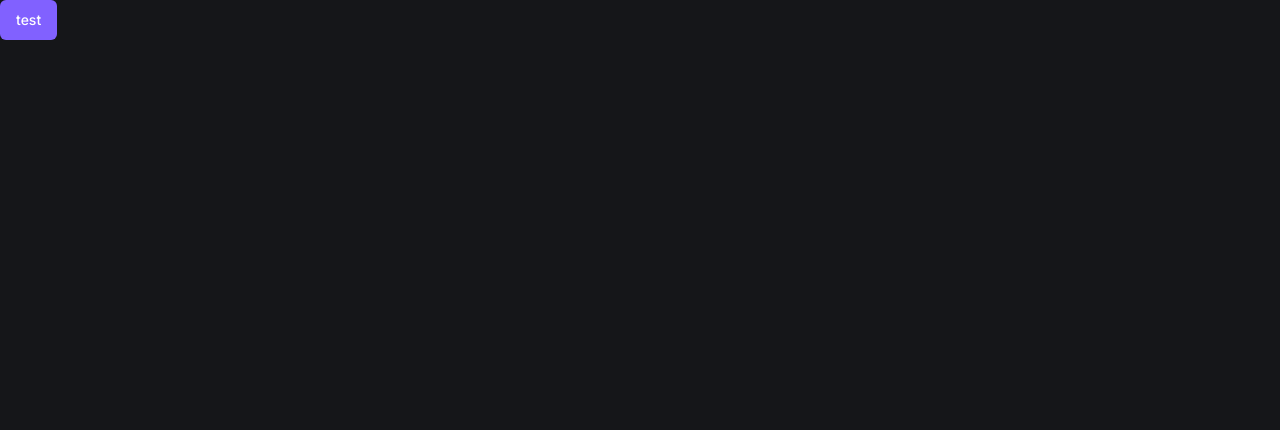
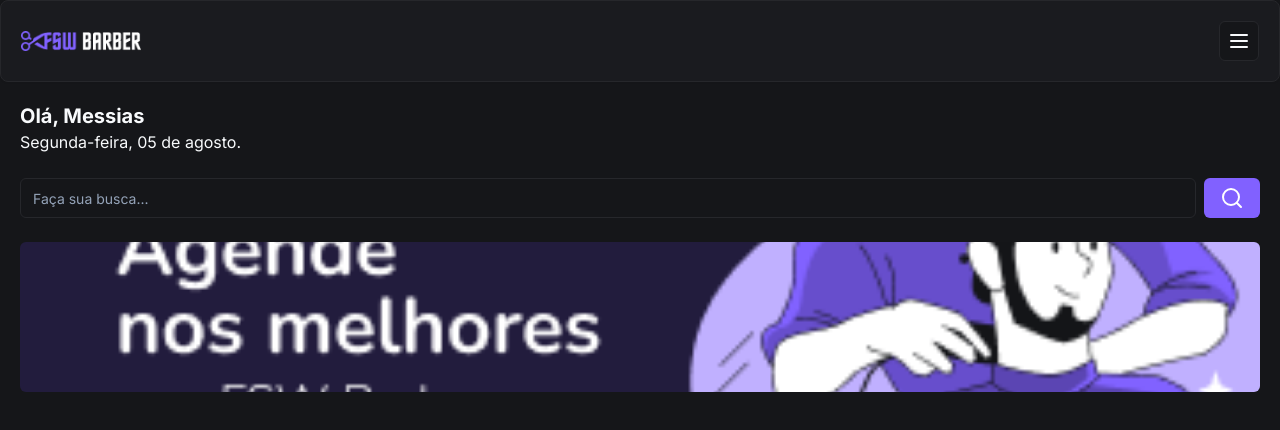
Before and after one commit to diferencial-tech/FSW-Barber, a Next.js app: page / in a window 1280 px wide. Shown: the top 430 px of the page. Built offline with nearby package versions, Linux system fonts and the light colour scheme.

Commit message:
feat: add Header component and banner

```diff
--- /dev/null
+++ b/app/_components/header.tsx
@@ -0,0 +1,19 @@
+import { MenuIcon } from "lucide-react"
+import { Button } from "./ui/button"
+import { Card, CardContent } from "./ui/card"
+import Image from "next/image"
+
+const Header = () => {
+  return (
+    <Card>
+      <CardContent className="flex flex-row items-center justify-between p-5">
+        <Image alt="FSW Barber" src="/logo.png" height={18} width={120} />
+        <Button size="icon" variant="outline">
+          <MenuIcon />
+        </Button>
+      </CardContent>
+    </Card>
+  )
+}
+
+export default Header
--- /dev/null
+++ b/app/_components/ui/card.tsx
@@ -0,0 +1,79 @@
+import * as React from "react"
+
+import { cn } from "@/app/_lib/utils"
+
+const Card = React.forwardRef<
+  HTMLDivElement,
+  React.HTMLAttributes<HTMLDivElement>
+>(({ className, ...props }, ref) => (
+  <div
+    ref={ref}
+    className={cn(
+      "rounded-lg border bg-card text-card-foreground shadow-sm",
+      className,
+    )}
+    {...props}
+  />
+))
+Card.displayName = "Card"
+
+const CardHeader = React.forwardRef<
+  HTMLDivElement,
+  React.HTMLAttributes<HTMLDivElement>
+>(({ className, ...props }, ref) => (
+  <div
+    ref={ref}
+    className={cn("flex flex-col space-y-1.5 p-6", className)}
+    {...props}
+  />
+))
+CardHeader.displayName = "CardHeader"
+
+const CardTitle = React.forwardRef<
+  HTMLParagraphElement,
+  React.HTMLAttributes<HTMLHeadingElement>
+>(({ className, ...props }, ref) => (
+  <h3
+    ref={ref}
+    className={cn(
+      "text-2xl font-semibold leading-none tracking-tight",
+      className,
+    )}
+    {...props}
+  />
+))
+CardTitle.displayName = "CardTitle"
+
+const CardDescription = React.forwardRef<
+  HTMLParagraphElement,
+  React.HTMLAttributes<HTMLParagraphElement>
+>(({ className, ...props }, ref) => (
+  <p
+    ref={ref}
+    className={cn("text-sm text-muted-foreground", className)}
+    {...props}
+  />
+))
+CardDescription.displayName = "CardDescription"
+
+const CardContent = React.forwardRef<
+  HTMLDivElement,
+  React.HTMLAttributes<HTMLDivElement>
+>(({ className, ...props }, ref) => (
+  <div ref={ref} className={cn("p-6 pt-0", className)} {...props} />
+))
+CardContent.displayName = "CardContent"
+
+const CardFooter = React.forwardRef<
+  HTMLDivElement,
+  React.HTMLAttributes<HTMLDivElement>
+>(({ className, ...props }, ref) => (
+  <div
+    ref={ref}
+    className={cn("flex items-center p-6 pt-0", className)}
+    {...props}
+  />
+))
+CardFooter.displayName = "CardFooter"
+
+export { Card, CardHeader, CardFooter, CardTitle, CardDescription, CardContent }
--- /dev/null
+++ b/app/_components/ui/input.tsx
@@ -0,0 +1,25 @@
+import * as React from "react"
+
+import { cn } from "@/app/_lib/utils"
+
+export interface InputProps
+  extends React.InputHTMLAttributes<HTMLInputElement> {}
+
+const Input = React.forwardRef<HTMLInputElement, InputProps>(
+  ({ className, type, ...props }, ref) => {
+    return (
+      <input
+        type={type}
+        className={cn(
+          "flex h-10 w-full rounded-md border border-input bg-background px-3 py-2 text-sm ring-offset-background file:border-0 file:bg-transparent file:text-sm file:font-medium placeholder:text-muted-foreground focus-visible:outline-none focus-visible:ring-2 focus-visible:ring-ring focus-visible:ring-offset-2 disabled:cursor-not-allowed disabled:opacity-50",
+          className,
+        )}
+        ref={ref}
+        {...props}
+      />
+    )
+  },
+)
+Input.displayName = "Input"
+
+export { Input }
--- a/app/page.tsx
+++ b/app/page.tsx
@@ -1,7 +1,34 @@
-import { Button } from "./_components/ui/button";
+import { SearchIcon } from "lucide-react"
+import Header from "./_components/header"
+import { Button } from "./_components/ui/button"
+import { Input } from "./_components/ui/input"
+import Image from "next/image"
 
 const Home = () => {
-  return <Button>test</Button>;
-};
+  return (
+    <div>
+      <Header />
+      <div className="p-5">
+        <h2 className="text-xl font-bold">Olá, Messias</h2>
+        <p>Segunda-feira, 05 de agosto.</p>
+        <div className="mt-6 flex items-center gap-2">
+          <Input placeholder="Faça sua busca..." />
+          <Button>
+            <SearchIcon />
+          </Button>
+        </div>
 
-export default Home;
+        <div className="relative mt-6 h-[150px] w-full">
+          <Image
+            alt="Agende nos melhores com FSW Barber"
+            src="/banner-01.png"
+            fill
+            className="rounded-md object-cover"
+          />
+        </div>
+      </div>
+    </div>
+  )
+}
+
+export default Home
```
Also changed, not shown: public/banner-01.png (added), public/logo.png (added).
